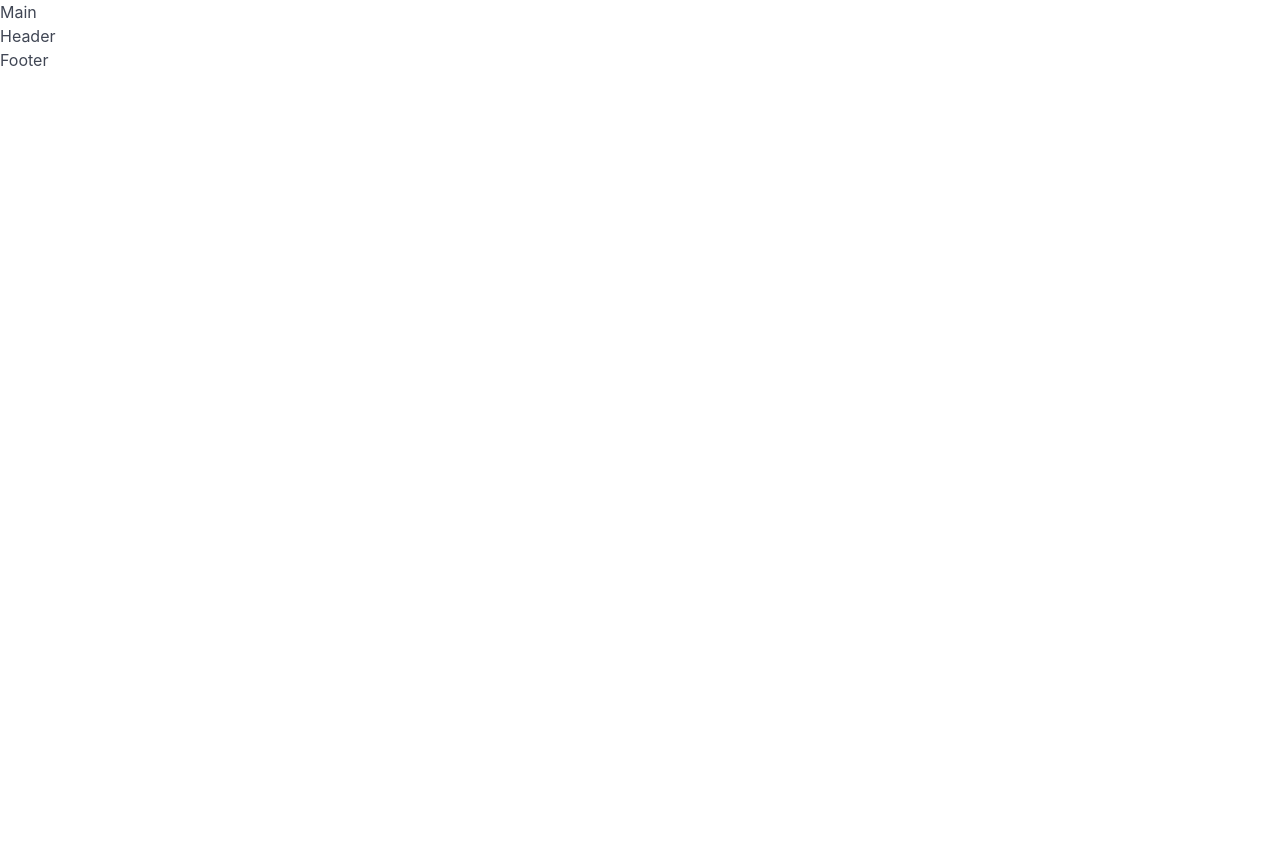
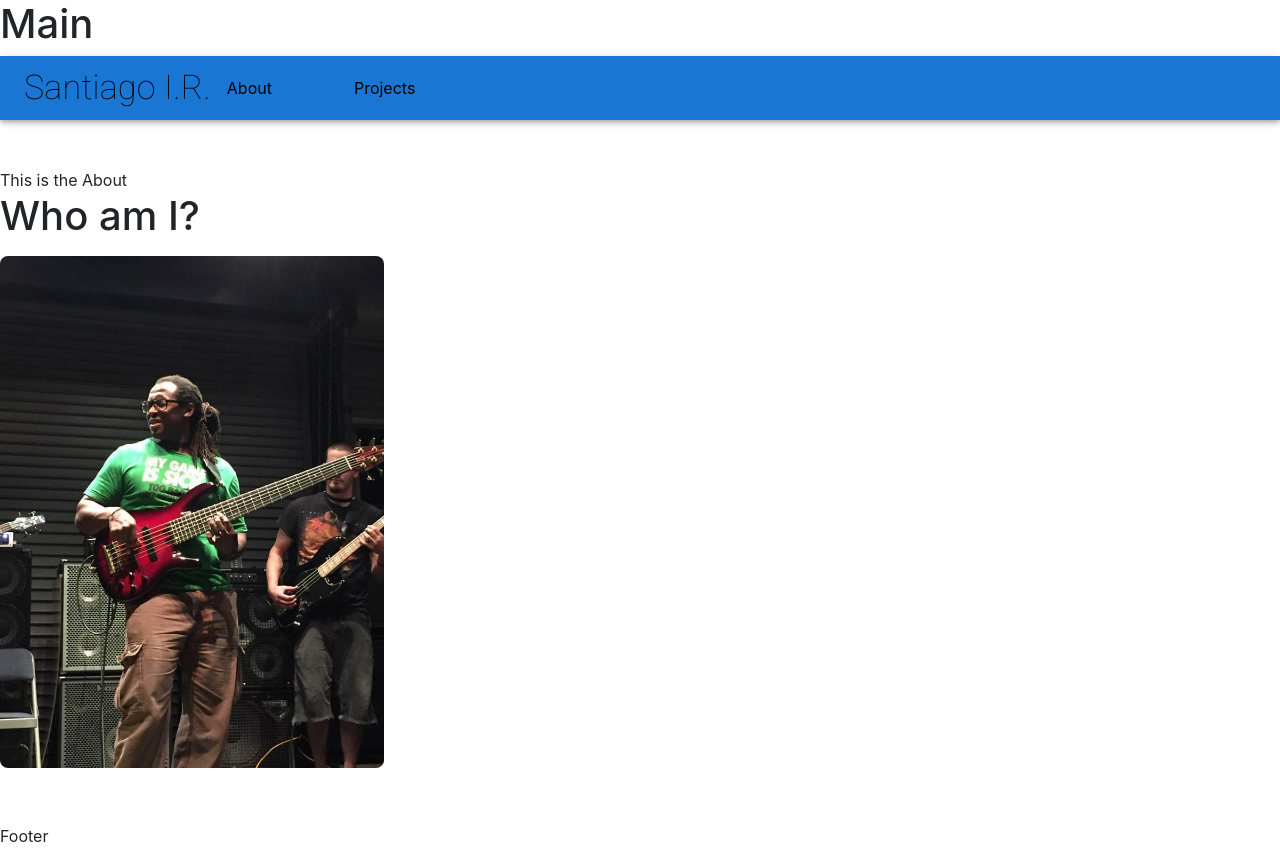
Before and after one commit to SantiBass/Personal-Portfolio-w-React, a React (Create React App) app: page / in a window 1280 px wide. Before the commit the page ends 800 px from the top, so only its background shows below. Built offline with nearby package versions, Linux system fonts and the light colour scheme.

Commit message:
working on Headerjs

```diff
--- a/package.json
+++ b/package.json
@@ -3,6 +3,9 @@
   "version": "0.1.0",
   "private": true,
   "dependencies": {
+    "@emotion/react": "^11.8.1",
+    "@emotion/styled": "^11.8.1",
+    "@mui/material": "^5.4.3",
     "@testing-library/jest-dom": "^5.16.2",
     "@testing-library/react": "^12.1.3",
     "@testing-library/user-event": "^13.5.0",
--- a/public/index.html
+++ b/public/index.html
@@ -14,6 +14,7 @@
 <link rel="preconnect" href="https://fonts.gstatic.com" crossorigin>
 <link href="https://fonts.googleapis.com/css2?family=Roboto:wght@100&display=swap" rel="stylesheet">
 <link rel="stylesheet" href="https://cdnjs.cloudflare.com/ajax/libs/bulma/x.y.z/css/bulma.css" />
+<link rel="stylesheet" href="https://stackpath.bootstrapcdn.com/bootstrap/4.1.3/css/bootstrap.min.css" integrity="sha384-MCw98/SFnGE8fJT3GXwEOngsV7Zt27NXFoaoApmYm81iuXoPkFOJwJ8ERdknLPMO" crossorigin="anonymous">
     <!--
       manifest.json provides metadata used when your web app is installed on a
       user's mobile device or desktop. See https://developers.google.com/web/fundamentals/web-app-manifest/
--- a/src/App.css
+++ b/src/App.css
@@ -1,3 +1,24 @@
+:root {
+  --primary: #8c54ff;
+  --secondary: #f3a847;
+  --tertiary: #b12704;
+  --light: #fafafa;
+  --dark: #000000;
+  --darker: #111111;
+  --error: rgb(228, 46, 1);
+  --spacing-one: calc(1rem * 0.5);
+  --spacing-two: calc(1rem);
+  --spacing-five: calc(2.5rem);
+}
+
+html,body{
+  background:  var(--dark);
+}
+body{
+  box-sizing: 0;
+  margin: 0;
+}
+
 /* .App {
     text-align: center;
   }
--- a/src/Footer.js
+++ b/src/Footer.js
@@ -2,6 +2,7 @@ import React from 'react'
 
 function Footer() {
   return (
+
     <div>Footer</div>
   )
 }
--- a/src/Header.js
+++ b/src/Header.js
@@ -1,12 +1,69 @@
-import React,{useState} from 'react'
-// import Navbar from '../navbar/Navbar'
-import About from './components/about/About'
-// import Contact from '../contact/contact'
-function Header() {
+import React, { useState } from "react";
+import { AppBar, Toolbar, Typography } from "@mui/material";
+import About from "./components/about/About";
+import Projects from "./components/projects/Projects";
+import Resume from "./components/Resume/resume";
+import Contact from "./components/contact/contact";
 
- return (
-    <div>Header</div>
-  )
+ import Navbar from './Navbar'
+
+
+export default function Header() {
+  const styles = {
+    header: {
+      position: "sticky",
+      color: "black",
+    },
+    name: {
+        color: "black",
+    },
+    links: {
+        color: "black",
+        textDecoration: "none",
+    }
+  };
+  const displayDesktop = () => {
+    return (
+      <Toolbar >
+        {nameLogo}
+        <div>
+          <Navbar
+            currentPage={currentPage}
+            handlePageChange={handlePageChange}
+          />
+        </div>
+      </Toolbar>
+    );
+  };
+  const nameLogo = (
+    <Typography variant="h4" component="h1">
+     Santiago I.R.
+    </Typography>
+  );
+
+  const [currentPage, setCurrentPage] = useState("About");
+
+  const renderPage = () => {
+    if (currentPage === "About") {
+      return <About/>;
+    }
+    if (currentPage === "Portfolio") {
+      return <Projects/>;
+    }
+    if (currentPage === "Resume") {
+      return <Resume/>;
+    }
+    return <Contact/>;
+  };
+
+  const handlePageChange = (page) => setCurrentPage(page);
+
+  return (
+    <div>
+      <header>
+        <AppBar style={styles.header}>{displayDesktop()}</AppBar>
+      </header>
+      {renderPage()}
+    </div>
+  );
 }
-
-export default Header
--- a/src/Navbar.js
+++ b/src/Navbar.js
@@ -4,7 +4,7 @@ function Navbar({currentPage, pageHandler}) {
 
     links:{
       color:"black",
-      textDecoration:none
+      textDecoration:"none"
        },
        list:{
          display:"flex",
@@ -26,8 +26,22 @@ function Navbar({currentPage, pageHandler}) {
 
         </a>
       </li>
+      <ul style={styles.list} className="nav">
+      <li style={styles.space} className="nav-item">
+        <a style={styles.links}
+        href="#about" onClick={()=> pageHandler("About")}
+        className={currentPage==="Projects" ? "nav-link active" :"nav-link"}
+        >
+          Projects
 
-    </ul><div>Navbar</div></>
+        </a>
+      </li>
+
+    </ul>
+    </ul>
+
+    {/* <div>Navbar</div> */}
+    </>
 
   )
 }
--- a/src/components/Resume/resume.js
+++ b/src/components/Resume/resume.js
@@ -0,0 +1,9 @@
+import React from 'react'
+
+function resume() {
+  return (
+    <div>resume</div>
+  )
+}
+
+export default resume
--- a/src/components/contact/contact.js
+++ b/src/components/contact/contact.js
@@ -3,6 +3,7 @@ import React from 'react'
 function contact() {
   return (
     <div>contact</div>
+
   )
 }
 export default contact
```
Also changed, not shown: 1 other file (tests, documents, lock files or other folders).
